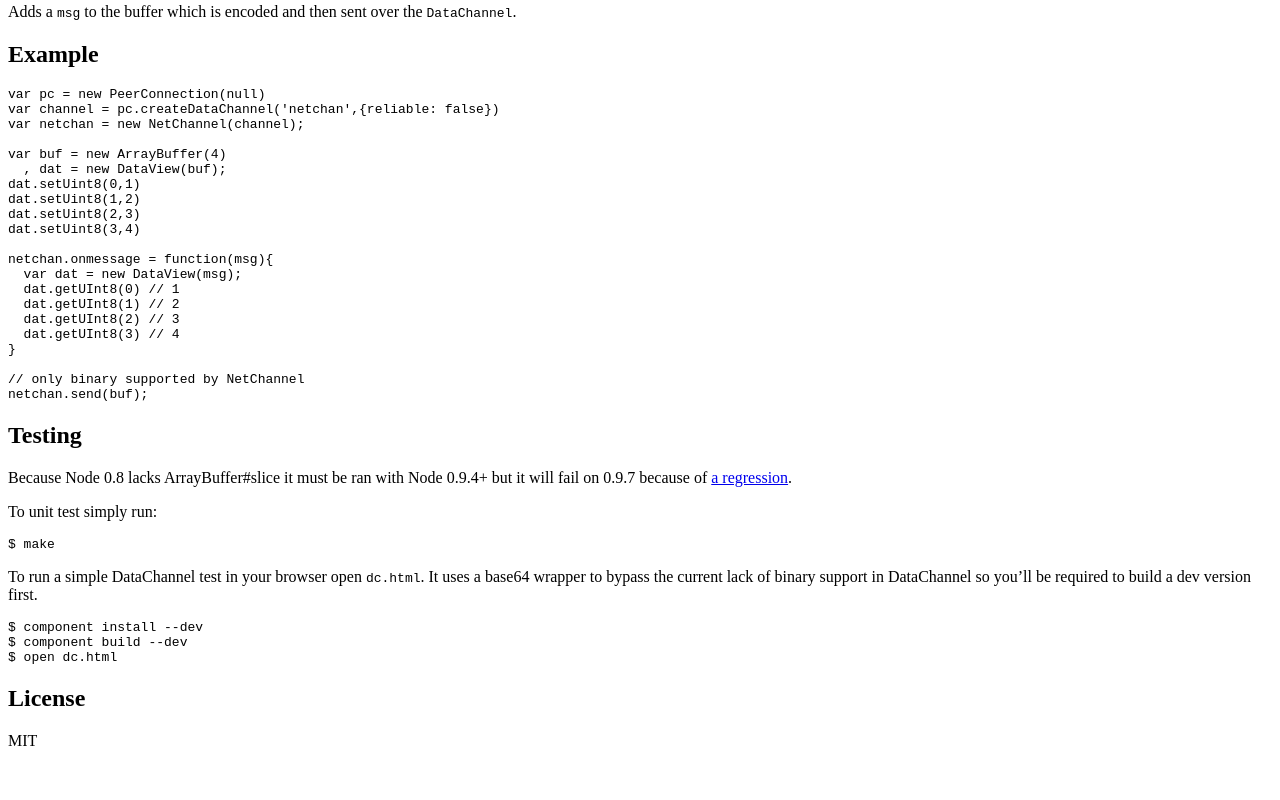
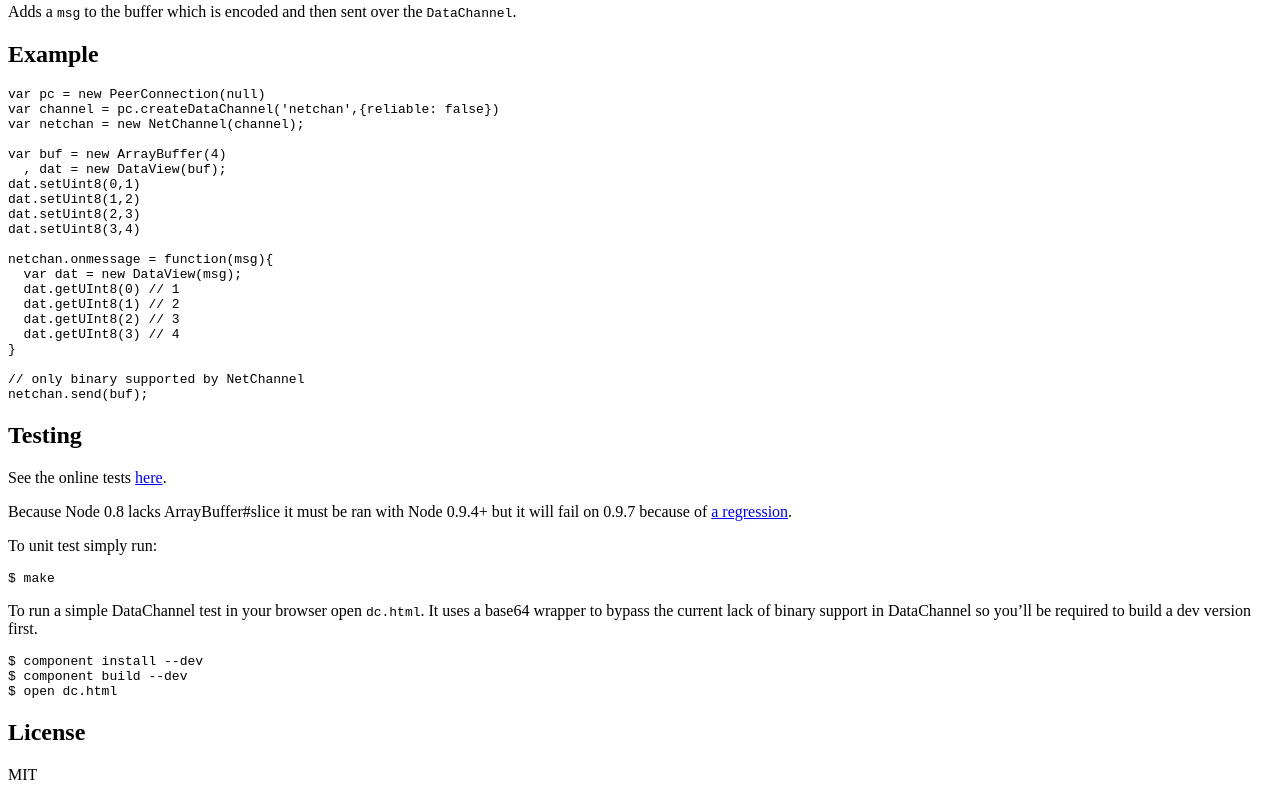
Before and after one commit to publicclass/netchan, a website: page index.html in a window 1280 px wide. Shown: the part 776-1576 px from the top of the page. Before the commit the page ends 1542 px from the top, so only its background shows below. Drawn offline with Linux system fonts and the light colour scheme.

Commit message:
Added link to test

```diff
--- a/index.html
+++ b/index.html
@@ -52,6 +52,8 @@ netchan.send(buf);
 
 <h2>Testing</h2>
 
+<p>  See the online tests <a href="test/test.html">here</a>.</p>
+
 <p>  Because Node 0.8 lacks ArrayBuffer#slice it must be ran with Node 0.9.4+ but it will fail on 0.9.7 because of <a href="https://github.com/joyent/node/issues/4626">a regression</a>.</p>
 
 <p>  To unit test simply run:</p>
```
